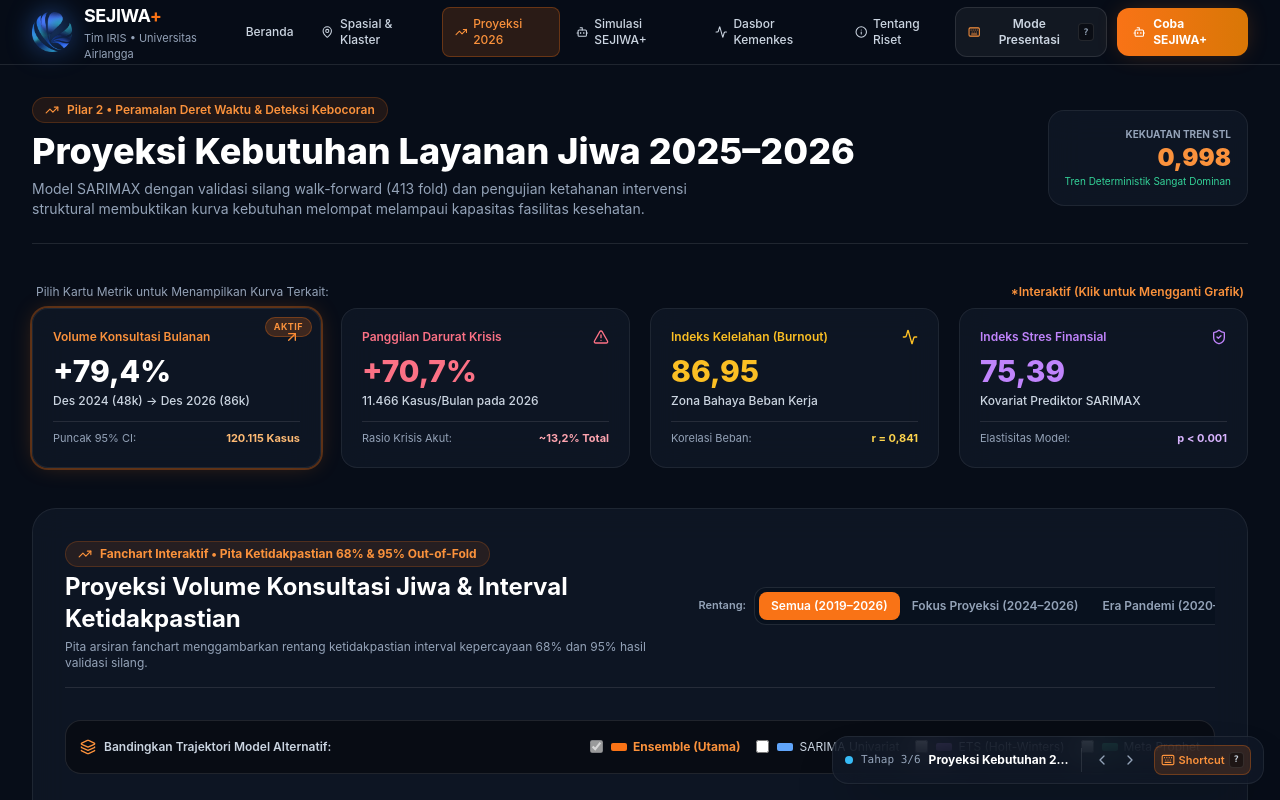
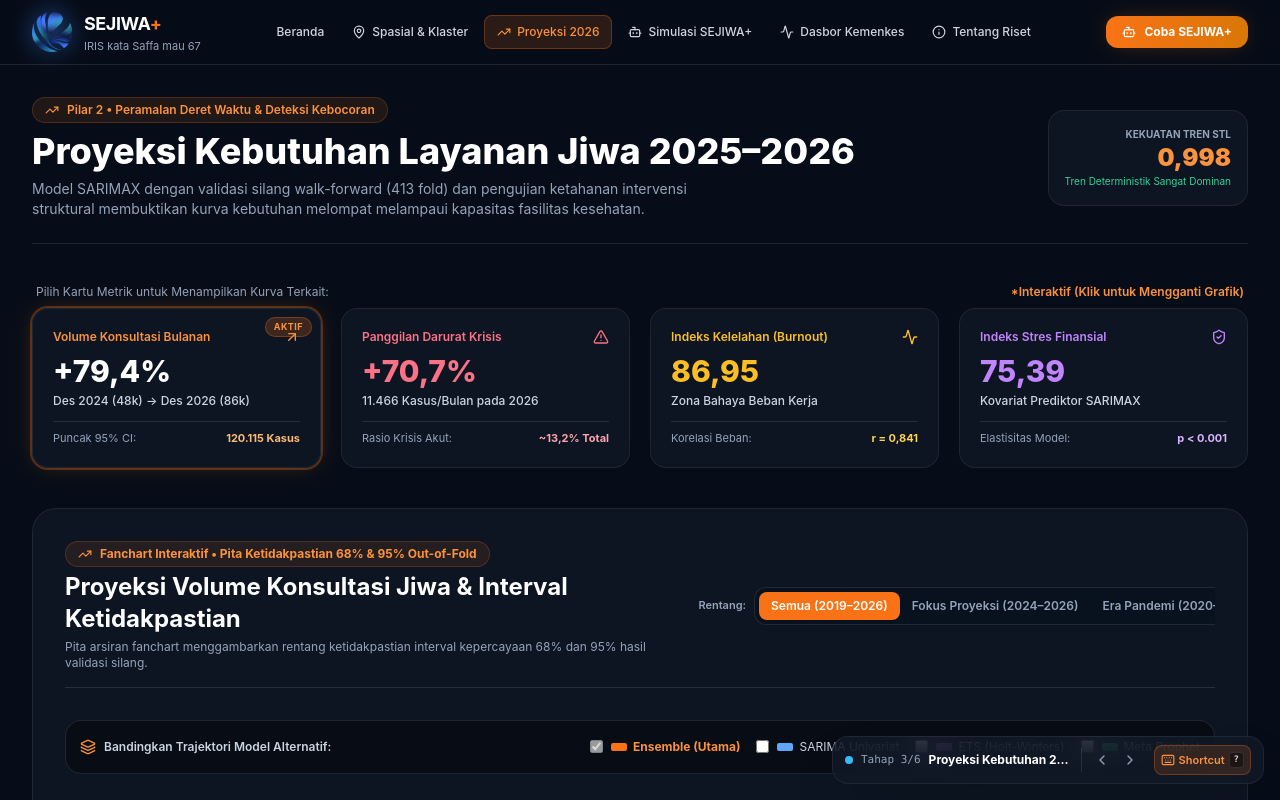
Before and after one commit to Faiz7557/VisualQuest5, a Next.js app: page /dashboard/forecasting in a window 1280 px wide. Shown: the top 800 px of the page. Built offline with nearby package versions, Linux system fonts and the light colour scheme.

Commit message:
fix(navbar): update team brand to IRIS kata Saffa mau 67 and remove Mode Presentasi button

```diff
--- a/components/shared/navbar.tsx
+++ b/components/shared/navbar.tsx
@@ -9,8 +9,7 @@ import {
   Activity,
   Info,
   Menu,
-  X,
-  Keyboard
+  X
 } from "lucide-react";
 import { useState } from "react";
 
@@ -45,7 +44,7 @@ export function Navbar() {
                 SEJIWA<span className="text-orange-500">+</span>
               </span>
             </div>
-            <p className="text-[11px] text-slate-400">Tim IRIS • Universitas Airlangga</p>
+            <p className="text-[11px] text-slate-400">IRIS kata Saffa mau 67</p>
           </div>
         </Link>
 
@@ -70,18 +69,8 @@ export function Navbar() {
           })}
         </nav>
 
-        {/* CTA Button & Presentation Mode Trigger */}
-        <div className="hidden sm:flex items-center gap-2.5">
-          <button
-            onClick={() => window.dispatchEvent(new CustomEvent("open-presentation-palette"))}
-            title="Buka Navigator Presentasi (Tekan ?)"
-            className="hidden xl:flex items-center gap-1.5 px-3 py-2 rounded-xl bg-white/5 hover:bg-white/10 border border-white/10 text-xs font-semibold text-slate-300 hover:text-white transition-all"
-          >
-            <Keyboard className="h-3.5 w-3.5 text-orange-400" />
-            <span>Mode Presentasi</span>
-            <kbd className="px-1 py-0.2 bg-black/40 rounded text-[9px] font-mono text-slate-400 border border-white/10">?</kbd>
-          </button>
-
+        {/* CTA Button */}
+        <div className="hidden sm:flex items-center gap-3">
           <Link
             href="/sejiwa"
             className="flex items-center gap-2 rounded-xl bg-gradient-to-r from-orange-500 to-amber-600 px-4 py-2 text-xs font-bold text-white shadow-glow transition-all hover:scale-105"
@@ -124,18 +113,7 @@ export function Navbar() {
               </Link>
             );
           })}
-          <div className="pt-2 space-y-2">
-            <button
-              onClick={() => {
-                setIsOpen(false);
-                window.dispatchEvent(new CustomEvent("open-presentation-palette"));
-              }}
-              className="flex w-full items-center justify-center gap-2 rounded-xl bg-white/10 p-2.5 text-xs font-bold text-slate-200 hover:bg-white/15 border border-white/10 transition-colors"
-            >
-              <Keyboard className="h-4 w-4 text-orange-400" />
-              <span>Buka Navigator Presentasi (?)</span>
-            </button>
-
+          <div className="pt-2">
             <Link
               href="/sejiwa"
               onClick={() => setIsOpen(false)}
```
